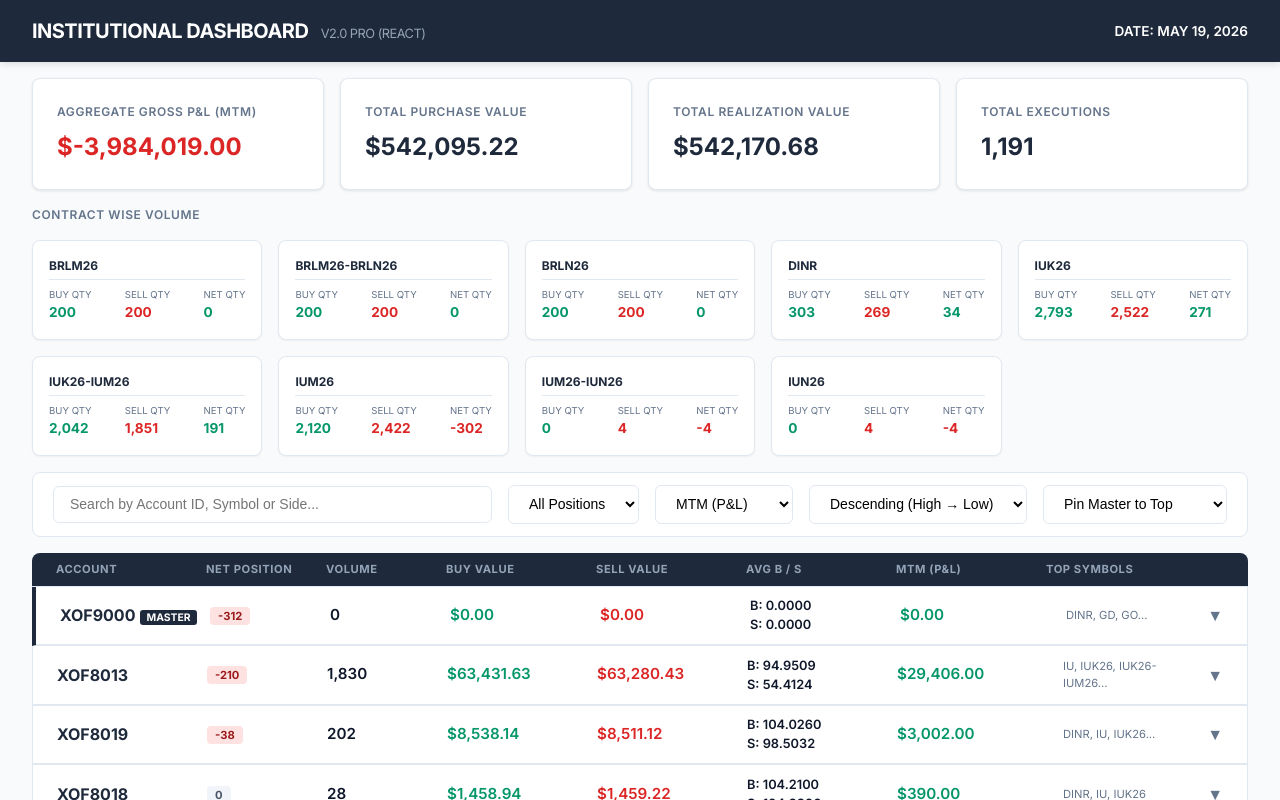
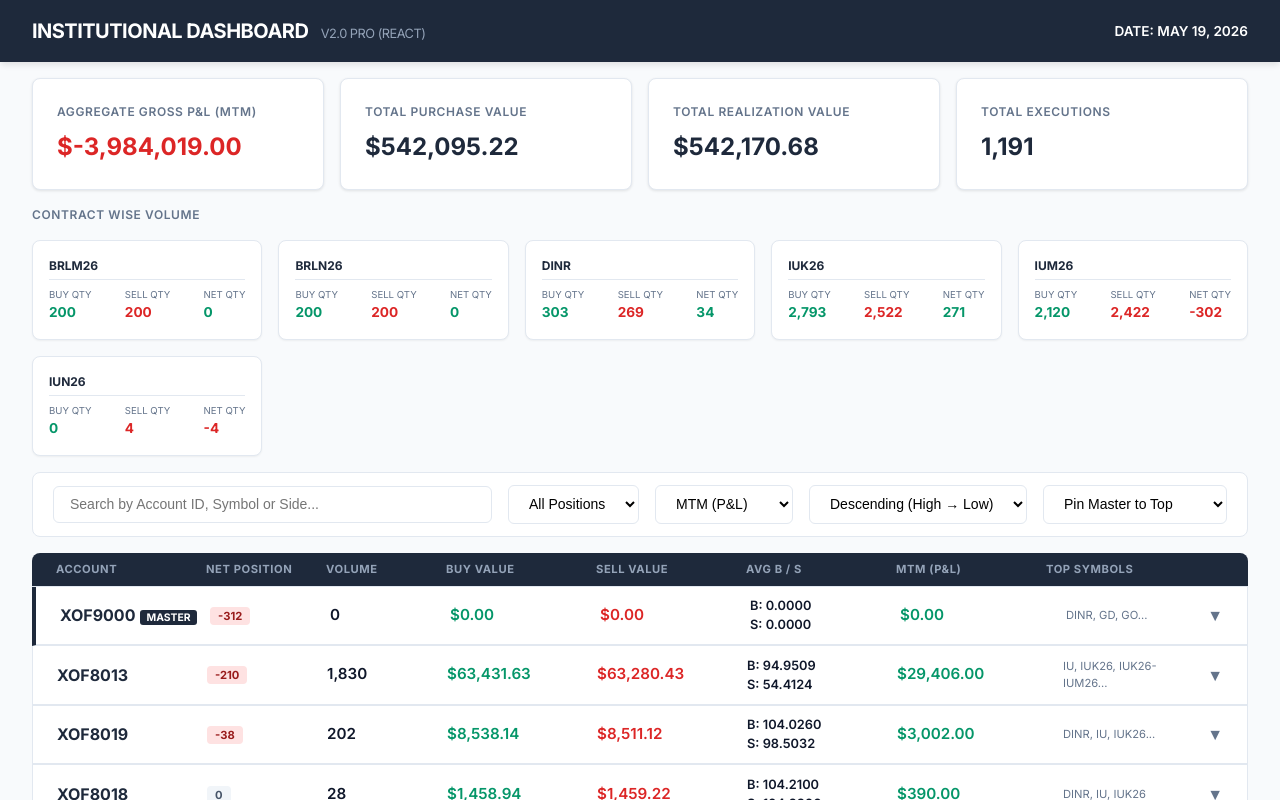
Before and after one commit to Rakshitvashist/dashboard_paulsir, a React (Vite) app: page / in a window 1280 px wide. Shown: the top 800 px of the page. Built offline with nearby package versions, Linux system fonts and the light colour scheme.

Commit message:
Filter out spread contracts in Volume section

```diff
--- a/src/components/SymbolSummary.jsx
+++ b/src/components/SymbolSummary.jsx
@@ -5,6 +5,7 @@ export default function SymbolSummary({ data }) {
     const map = {};
     data.forEach(trader => {
       trader.trades.forEach(t => {
+        if (!t.Symbol || t.Symbol.includes('-')) return;
         if (!map[t.Symbol]) map[t.Symbol] = { buy: 0, sell: 0 };
         if (t.Side === 'B') map[t.Symbol].buy += t.Qty;
         else if (t.Side === 'S') map[t.Symbol].sell += t.Qty;
```
